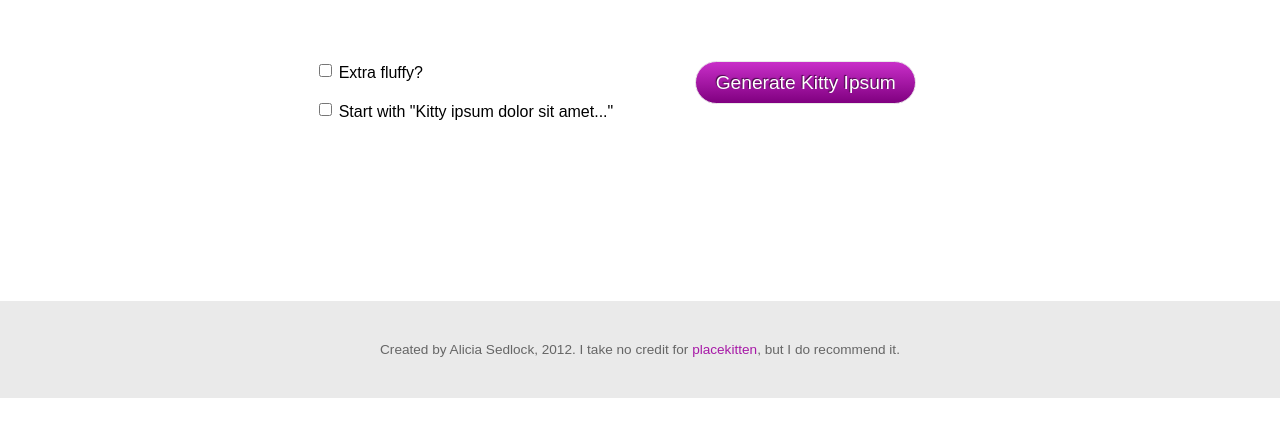
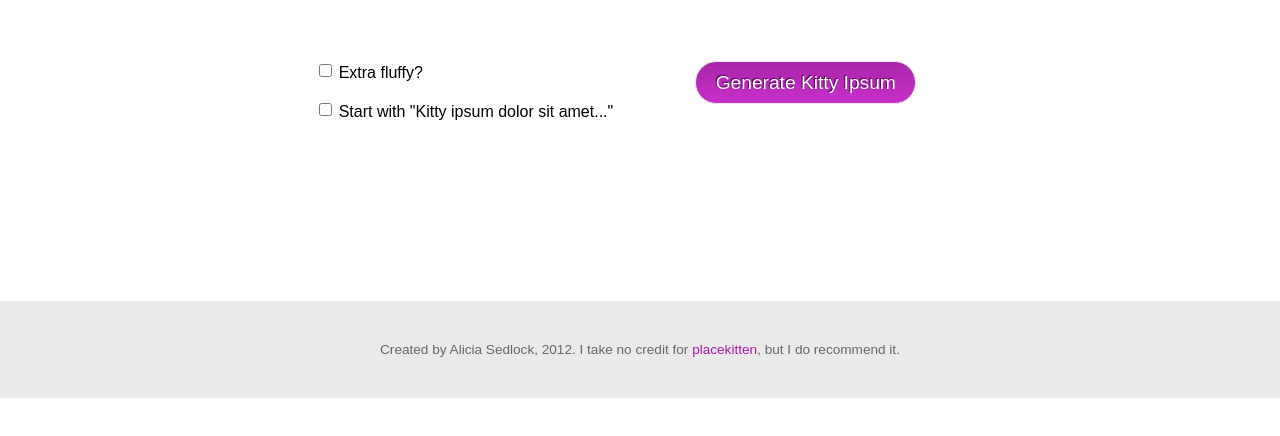
Before and after one commit to aliciasedlock/kittyipsum, a plain HTML site: page public/index.html in a window 1280 px wide. In both pictures the pointer is over the button "Generate Kitty Ipsum". Shown: the part 326-762 px from the top of the page. Drawn offline with Linux system fonts and the light colour scheme.

Commit message:
hover styles

```diff
--- a/public/assets/css/layout.css
+++ b/public/assets/css/layout.css
@@ -70,3 +70,14 @@ footer {background: #eaeaea; color:#666; font-size:.85em; margin: 2em 0 0; paddi
     filter: progid:DXImageTransform.Microsoft.gradient(GradientType=0,StartColorStr='#c92fc9', EndColorStr='#800080');
     text-shadow:-1px -1px 1px #440944
   }
+  .ki-right button:hover {
+    background-color: #aa26aa;
+    background-image: -webkit-gradient(linear, left top, left bottom, from(rgb(170, 38, 170)),to(rgb(201, 47, 201)));
+    background-image: -webkit-linear-gradient(top, rgb(170, 38, 170), rgb(201, 47, 201));
+    background-image: -moz-linear-gradient(top, rgb(170, 38, 170), rgb(201, 47, 201));
+    background-image: -o-linear-gradient(top, rgb(170, 38, 170), rgb(201, 47, 201));
+    background-image: -ms-linear-gradient(top, rgb(170, 38, 170), rgb(201, 47, 201));
+    background-image: linear-gradient(top, rgb(170, 38, 170), rgb(201, 47, 201));
+    filter: progid:DXImageTransform.Microsoft.gradient(GradientType=0,StartColorStr='#aa26aa', EndColorStr='#c92fc9');
+    text-shadow:-1px -1px 1px #440944
+  }
```
